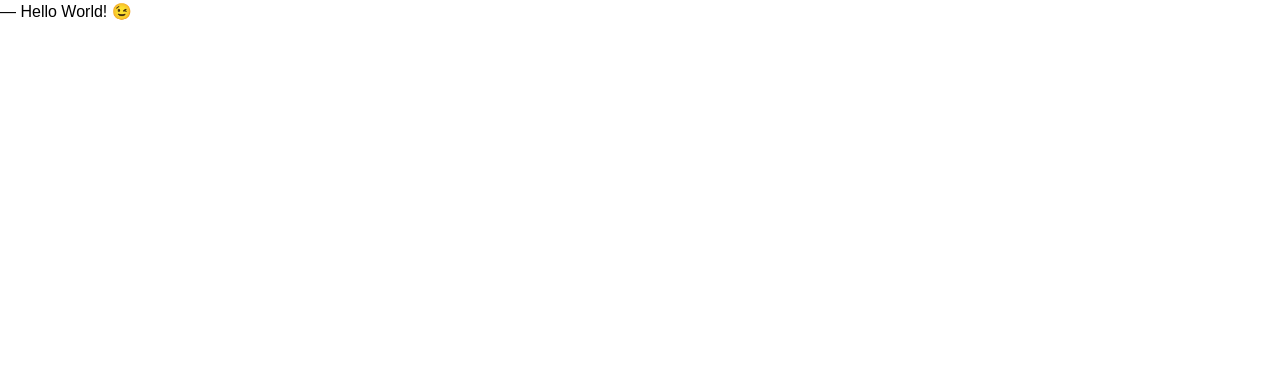
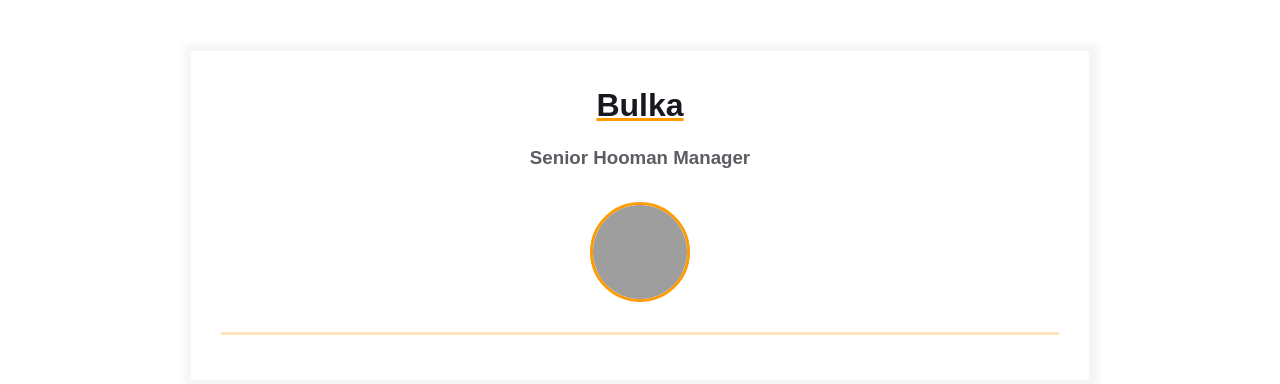
Before and after one commit to Angryplayer321/homepage, a plain HTML site: page index.html in a window 1280 px wide. Drawn offline with Linux system fonts and the light colour scheme; grey boxes are pictures that could not be loaded.

Commit message:
Bulka's first appearance

```diff
--- a/index.html
+++ b/index.html
@@ -7,6 +7,26 @@
     <title>Résumé</title>
   </head>
   <body>
-    ― Hello World! &#x1F609;
+    <!--Primary Content Template-->
+    <main>
+      <div class="resume">
+        <div class="container">
+          <div class="resume__block">
+            <h1 class="contact-info__header">Bulka</h1>
+            <h3 class="contact-info__sub-header">Senior Hooman Manager</h3>
+
+            <div class="contact_info_container fh">
+              <div class="contact-info__block"></div>
+
+              <div class="contact-info__block contact-info__block--center">
+                <img class="contact-info__avatar" src="assets/avatar.png" alt="Avatar">
+              </div>
+
+              <div class="contact-info__block"></div>
+            </div>
+          </div>
+        </div>
+      </div>
+    </main>
   </body>
 </html>
```
Also changed, not shown: 3 other files.
